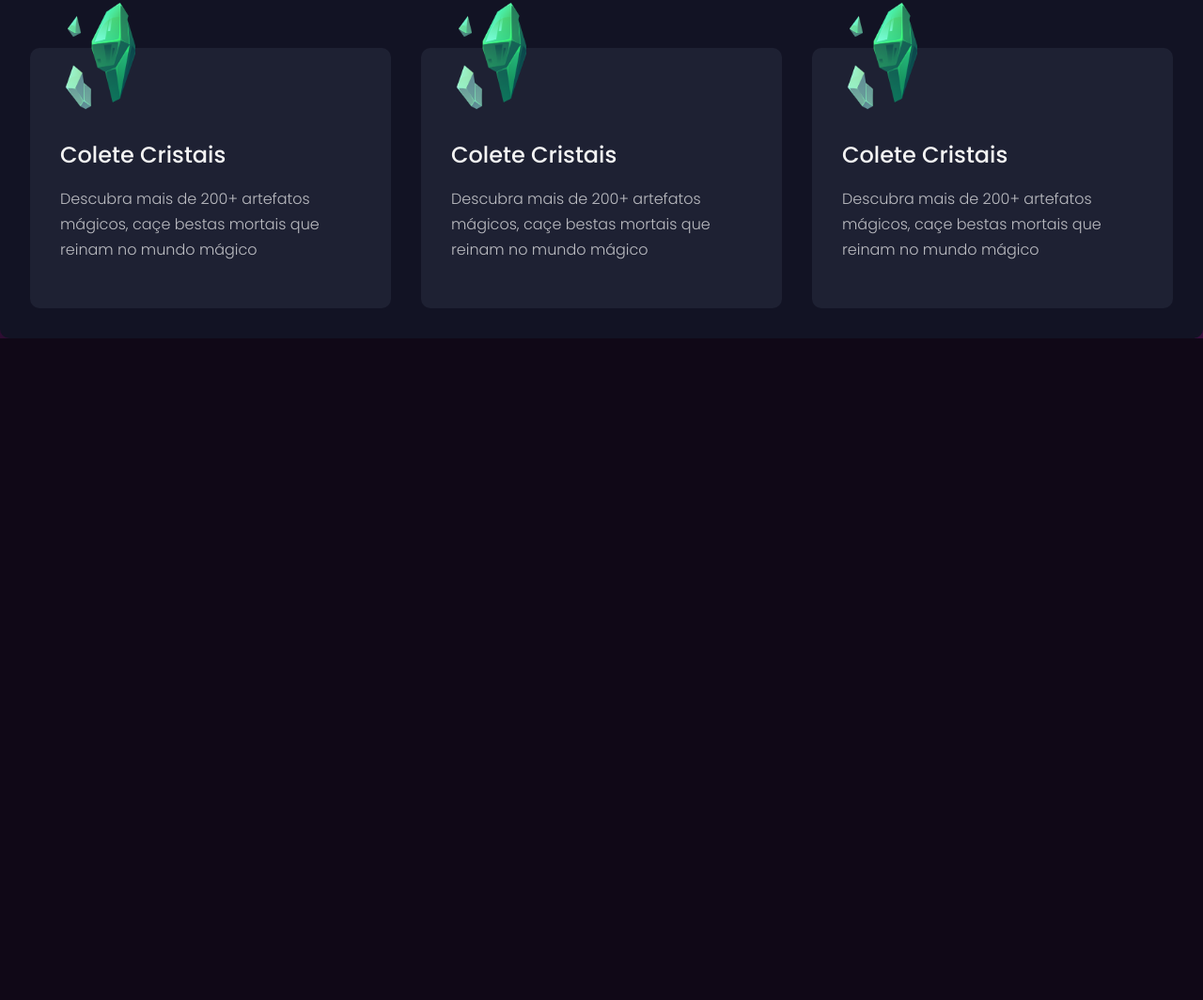
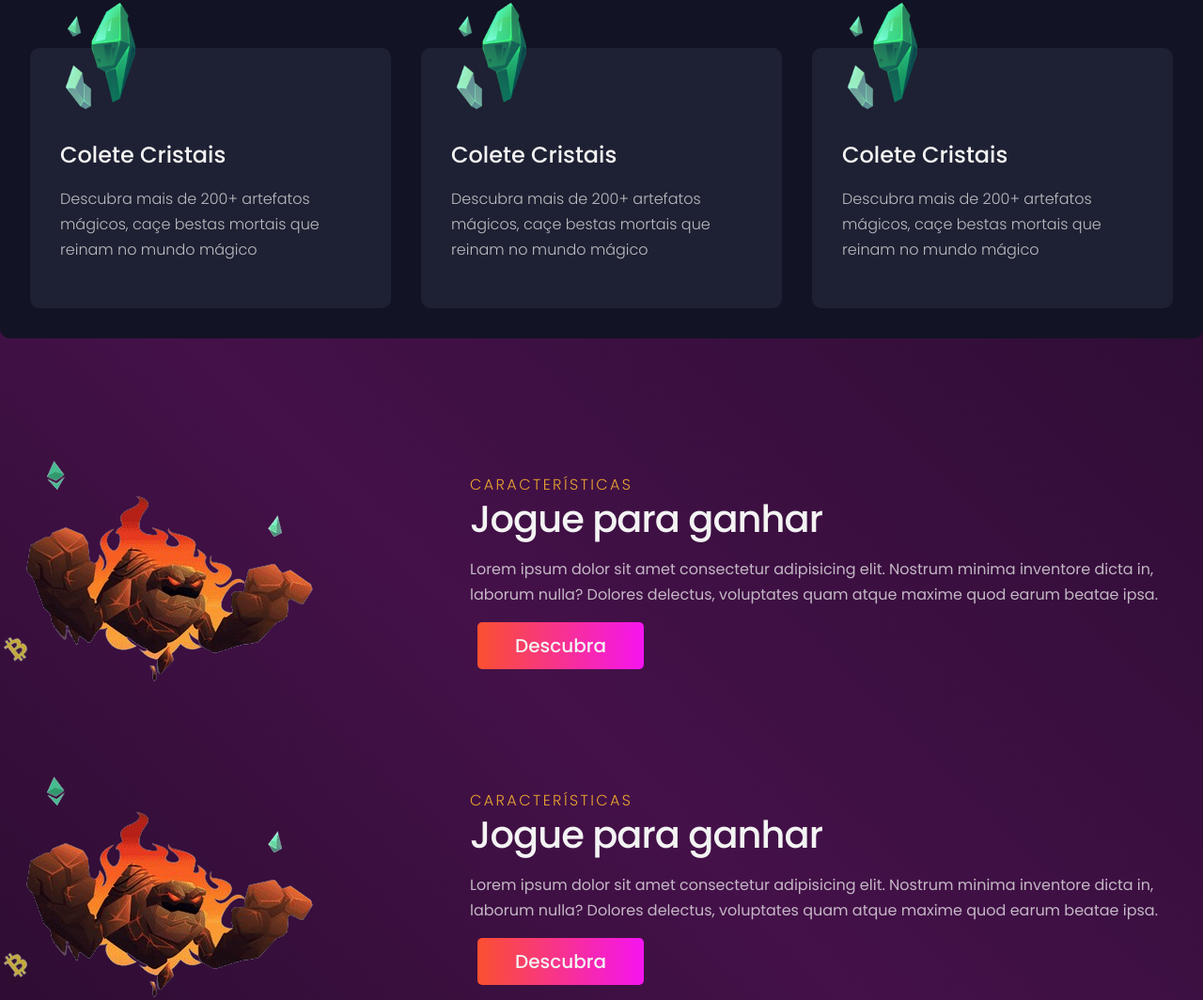
Before and after one commit to MatheusDDChs/beproject, a plain HTML site: page index.html in a window 1280 px wide. Shown: the part 2204-3268 px from the top of the page at 94% size. Before the commit the page ends 2564 px from the top, so only its background shows below. Drawn offline with Linux system fonts and the light colour scheme.

Commit message:
recovering and almost ending this project

```diff
--- a/index.html
+++ b/index.html
@@ -14,6 +14,7 @@
     <link rel="stylesheet" href="styles/components/hero.css">
     <link rel="stylesheet" href="styles/components/info.css">
     <link rel="stylesheet" href="styles/components/features.css">
+    <link rel="stylesheet" href="styles/components/info2.css">
 </head>
 
     <body>
@@ -144,5 +145,41 @@
             </div>
         </div>
     </section>
+
+    <section class="info2" class="container">
+        <div class="info2-wrapper">
+            <div class="info2-flex1 info2__img">
+                <img src="styles/images/img2.png" alt="">
+            </div>
+
+            <div class="info2-flex1">
+                <div class="section__cap">Características</div>
+
+                <div class="secton__title">Jogue para ganhar</div>
+
+                <div class="section__description">
+                    Lorem ipsum dolor sit amet consectetur adipisicing elit. Nostrum minima inventore dicta in, laborum nulla? Dolores delectus, voluptates quam atque maxime quod earum beatae ipsa.</div>
+
+                <button class="section__button">Descubra</button>
+            </div>
+        </div>
+
+        <div class="info2-wrapper">
+            <div class="info2-flex1 info2__img">
+                <img src="styles/images/img2.png" alt="">
+            </div>
+
+            <div class="info2-flex1">
+                <div class="section__cap">Características</div>
+
+                <div class="secton__title">Jogue para ganhar</div>
+
+                <div class="section__description">
+                    Lorem ipsum dolor sit amet consectetur adipisicing elit. Nostrum minima inventore dicta in, laborum nulla? Dolores delectus, voluptates quam atque maxime quod earum beatae ipsa.</div>
+
+                <button class="section__button">Descubra</button>
+            </div>
+        </div>
+    </section>
     </body>
 </html>
--- /dev/null
+++ b/styles/components/info2.css
@@ -0,0 +1,24 @@
+.info2 {
+    padding-top: 8rem;
+    display: flex;
+    flex-direction: column;
+    gap: 6rem;
+}
+
+.info2-wrapper {
+    display: flex;
+    align-items: center; /* se você quiser que os itens fiquem alinhados verticalmente */
+}
+
+.info2-flex1 {
+    flex: 1;
+}
+
+.info2__img {
+    width: 100%;
+    max-width: 500px;
+}
+
+.info2 .section__description {
+    max-width: 100%;
+}
--- a/styles/style.css
+++ b/styles/style.css
@@ -18,6 +18,11 @@ body {
     color: #f3f3f3;
     font-family: "Poppins", sans-serif;
     background-image: linear-gradient(45deg, #2E0D32 0%, #441149 20%, #100817 80%, #2E0D32 100%);
+}
+
+.container {
+    max-width: 1280px;
+    margin-inline: auto;
 }
 
 img,
```
